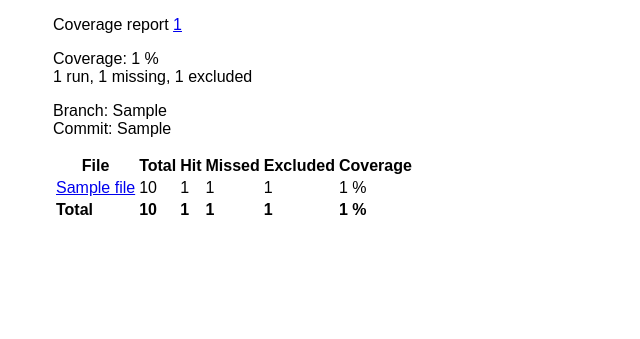
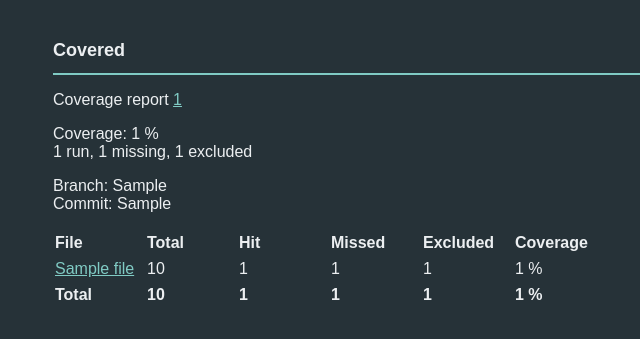
Before and after one commit to snorfalorpagus/covered-server, a Flask app: page /view/1/ in a window 1280 px wide. Shown: the top 339 px of the page, without its empty margins (87-727 px from the left). Run offline with Flask 2, Linux system fonts and the light colour scheme; tables that the repository leaves empty hold one stand-in row (values such as "Sample post"); parts of the project's set-up code (start-up, migrations or seed data) failed here and were passed over.

Commit message:
Added some style

```diff
--- a/app/formatter.py
+++ b/app/formatter.py
@@ -23,7 +23,7 @@ class Formatter(HtmlFormatter):
             covcls = self.coverage_classes[cov]
             line = f"""
 <tr class="{covcls}">
-<td><pre><a id="L{line_number}" href="#L{line_number}">{line_number}</a></pre></td>
+<td class="line_number"><pre><a id="L{line_number}" href="#L{line_number}">{line_number}</a></pre></td>
 <td><pre>{line}</pre></td>
 </tr>\n"""
             yield is_line, line
--- a/app/static/styles.css
+++ b/app/static/styles.css
@@ -1,6 +1,19 @@
+body {
+  background-color: #263238;
+}
 h1 {
     font-family: sans-serif;
     font-size: 18px;
+}
+h1, h2, h3, h4, h5, p, th, td {
+  color: #eceff1;
+}
+#header {
+    border-bottom: solid 2px #80cbc4;
+    margin-top: 40px;
+}
+a, a:visited {
+    color: #80cbc4;
 }
 .code tr {
 }
@@ -8,21 +21,24 @@ h1 {
     padding: 4px;
     border: none;
     font-size: 12px;
+    color: #111111;
 }
 .code {
     border-spacing: 0;
     border-collapse: separate;
     width: 100%;
+    border: solid 1px #1f282d;
+    box-shadow: 0px 0px 5px #1f282d;
 }
 .code pre {
     margin: 0;
     padding: 0;
 }
 .hit {
-    background-color: rgba(208,233,153,0.5);
+    background-color: rgba(208,233,153,1);
 }
 .miss {
-    background-color: rgba(216,134,123,0.5);
+    background-color: rgba(216,134,123,1);
 }
 .never {
     background-color: #fff;
@@ -30,9 +46,38 @@ h1 {
 .coverage_row_total {
     font-weight: bold;
 }
+.line_number {
+    text-align: right;
+    width: 40px;
+    -webkit-touch-callout: none;
+    -webkit-user-select: none;
+    -khtml-user-select: none;
+    -moz-user-select: none;
+    -ms-user-select: none;
+    user-select: none;
+}
+.line_number a {
+    color: #777777;
+    text-decoration: none;
+    padding-right: 5px;
+}
+.line_number a:hover {
+    color: #333333;
+}
 
 #content {
   max-width: 1000px;
   margin: 0 auto;
   font-family: sans-serif;
 }
+
+.coverage_table {
+    width: 500px;
+}
+.coverage_table th {
+    text-align: left;
+}
+.coverage_table th, .coverage_table td {
+    min-width: 80px;
+    padding: 3px 10px 3px 0px;
+}
--- a/app/templates/base.j2
+++ b/app/templates/base.j2
@@ -7,6 +7,9 @@
 </head>
 <body>
   <div id="content">
+    <div id="header">
+      <h1>Covered</h1>
+    </div>
 {% block content %}
 {% endblock %}
   </div>
--- a/app/templates/view_index.j2
+++ b/app/templates/view_index.j2
@@ -14,7 +14,7 @@
 </p>
 {% endif %}
 
-<table>
+<table class="coverage_table">
 
 <thead>
 <tr>
```
